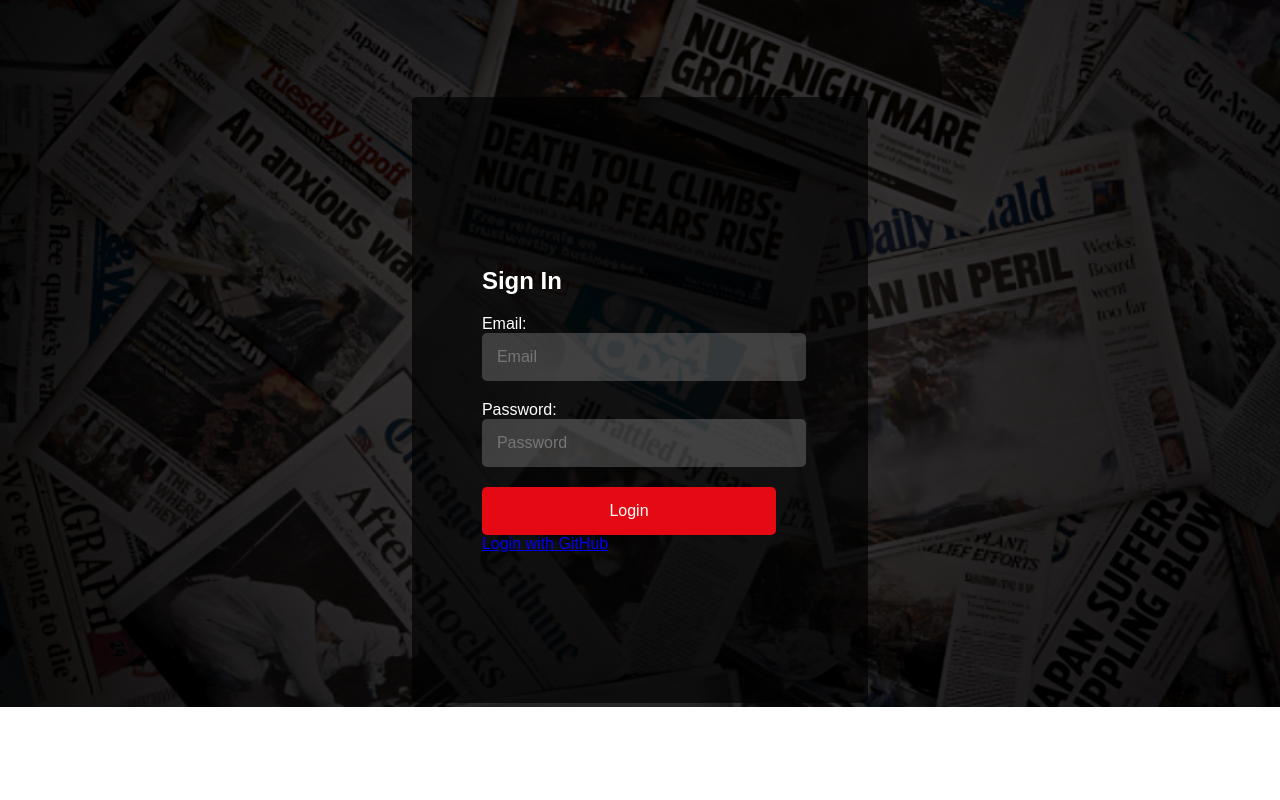
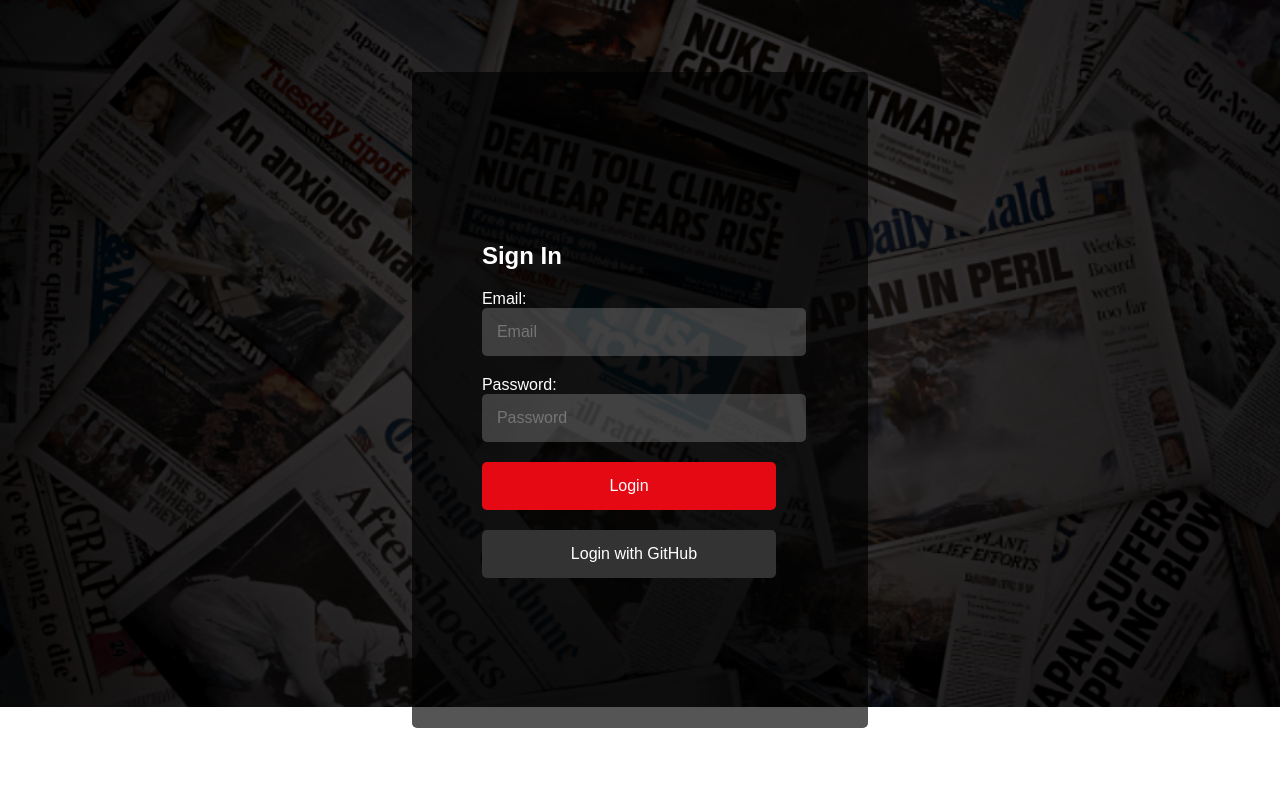
Before and after one commit to saksham-bharti/Project_1, a Flask app: page /admin in a window 1280 px wide. Shown: the part 93-893 px from the top of the page. Run offline with Flask 3, Linux system fonts and the light colour scheme; some libraries are stand-ins or nearby versions.

Commit message:
update sign_in.html

```diff
--- a/templates/sign_in.html
+++ b/templates/sign_in.html
@@ -70,6 +70,26 @@
         align-items: center;
         color: #fff;
             }
+            .github-login {
+            width: calc(100% - 22px);
+            display: inline-block;
+            padding: 15px 0px;
+            background-color: #333;
+            color: #fff;
+            border: none;
+            border-radius: 5px;
+            text-decoration: none;
+            text-align: center;
+            font-size: 16px;
+            margin-top: 20px;
+            transition: background-color 0.3s;
+        }
+        .github-login:hover {
+            background-color: #555;
+        }
+        .github-login i {
+            margin-right: 10px;
+        }
     </style>
 </head>
 <body>
@@ -89,10 +109,10 @@
                 <input type="password" id="password" name="password" placeholder="Password" required><br>
                 <input type="submit" value="Login">
             </form>
-             <a href="{{ url_for('github_login') }}">
+            <a href="{{ url_for('github_login') }}" class="github-login">
                 <i class="fab fa-github"></i>
                 <span>Login with GitHub</span>
-             </a>
+            </a>
         </main>
     </div>
 </body>
```
